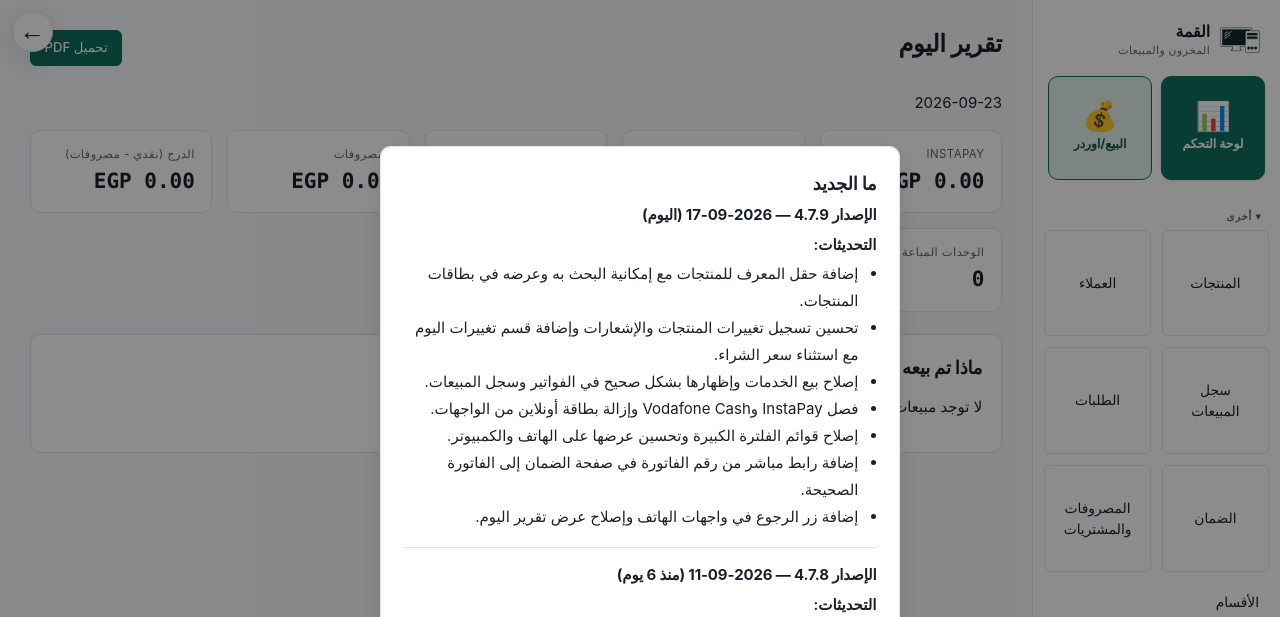
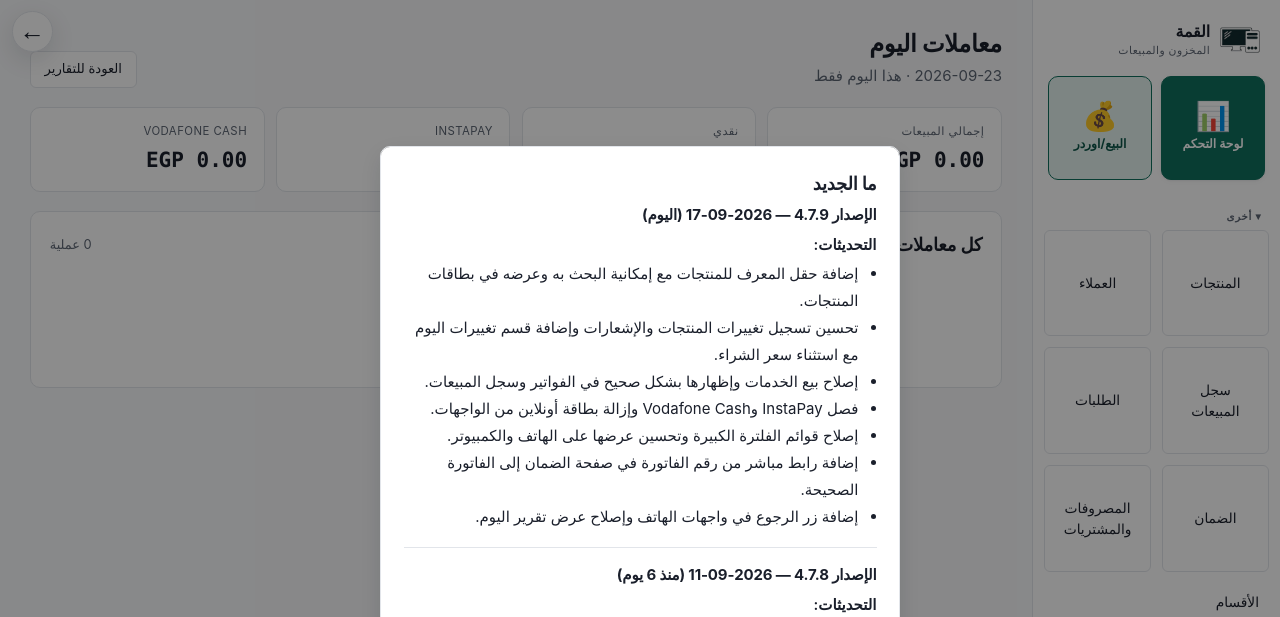
Before and after one commit to siefbisnes/Al-Qemmh-POS-APP, a Flask app: page /reports/today in a window 1280 px wide. Shown: the top 617 px of the page. Run offline with Flask 3, Linux system fonts and the light colour scheme; the visitor is signed in with stand-in values (Sample User, id 1); data that the repository does not hold is empty; parts of the project's set-up code (start-up, migrations or seed data) failed here and were passed over.

Commit message:
Donwload Pdf button Removed

```diff
--- a/app/routes/reports.py
+++ b/app/routes/reports.py
@@ -83,6 +83,10 @@ def index():
     # naturally rolls over at midnight even if the app has been running
     # for days without a restart.
     today_only_report = report_service.today_report()
+    today_key = datetime.now().date().isoformat()
+    today_transactions = report_service.financial_ledger(
+        f"{today_key} 00:00:00", f"{today_key}T23:59:59"
+    )["entries"]
 
     range_summary = report_service.date_range_summary(effective_from, date_to)
     ledger_entries = report_service.financial_ledger(effective_from, date_to)["entries"]
@@ -91,6 +95,7 @@ def index():
         "reports.html",
         drawer=drawer_report["drawer"],
         today_total=today_only_report["today_total"],
+        today_report_url=url_for("reports.today"),
         range_summary=range_summary,
         ledger_entries=ledger_entries,
         adjustment_targets=(
@@ -156,7 +161,17 @@ def delete_ledger_entry(entry_type, entry_id):
 
 @bp.route("/today")
 def today():
-    return render_template("today_report.html", report=report_service.today_report())
+    today_key = datetime.now().date().isoformat()
+    report = report_service.today_report()
+    transactions = report_service.financial_ledger(
+        f"{today_key} 00:00:00", f"{today_key}T23:59:59"
+    )["entries"]
+    return render_template(
+        "today_report.html",
+        report=report,
+        transactions=transactions,
+        today_key=today_key,
+    )
 
 
 @bp.route("/today/export.pdf")
--- a/app/templates/reports.html
+++ b/app/templates/reports.html
@@ -68,7 +68,11 @@
     <div class="value">{{ drawer|money }}</div>
     <button type="button" class="btn btn-sm" id="toggleReportsDetails" style="margin-top:1rem;">التفاصيل</button>
   </div>
-  <div class="stat-card"><div class="label">اليوم</div><div class="value">{{ today_total|money }}</div></div>
+  <a class="stat-card stat-card-link" href="{{ today_report_url }}" aria-label="فتح معاملات اليوم">
+    <div class="label">اليوم</div>
+    <div class="value">{{ today_total|money }}</div>
+    <span class="stat-card-action">عرض كل معاملات اليوم ←</span>
+  </a>
   <div class="stat-card"><div class="label">InstaPay</div><div class="value">{{ range_summary.instapay|money }}</div></div>
   <div class="stat-card"><div class="label">Vodafone Cash</div><div class="value">{{ range_summary.vodafone_cash|money }}</div></div>
 </div>
--- a/app/templates/today_report.html
+++ b/app/templates/today_report.html
@@ -1,37 +1,120 @@
 {% extends "base.html" %}
-{% block title %}تقرير اليوم — Al-Qemma{% endblock %}
+{% block title %}معاملات اليوم — القمة{% endblock %}
 {% block content %}
+<style>
+  .today-page { direction: rtl; }
+  .today-hero {
+    display: flex;
+    align-items: end;
+    justify-content: space-between;
+    gap: 1rem;
+    flex-wrap: wrap;
+    margin-bottom: 1.25rem;
+  }
+  .today-hero h1 { margin-bottom: .2rem; }
+  .today-date { color: var(--text-muted); margin: 0; }
+  .today-actions { display: flex; gap: .5rem; flex-wrap: wrap; }
+  .today-summary {
+    display: grid;
+    grid-template-columns: repeat(4, minmax(0, 1fr));
+    gap: .75rem;
+    margin-bottom: 1.25rem;
+  }
+  .today-summary .stat-card { min-width: 0; }
+  .today-summary .label { margin-bottom: .35rem; }
+  .today-summary .value { overflow-wrap: anywhere; }
+  .today-ledger-head {
+    display: flex;
+    align-items: center;
+    justify-content: space-between;
+    gap: 1rem;
+    margin-bottom: .85rem;
+  }
+  .today-ledger-head h2 { margin: 0; }
+  .today-count { color: var(--text-muted); font-size: .86rem; }
+  .today-ledger { display: grid; gap: .6rem; }
+  .today-entry {
+    display: grid;
+    grid-template-columns: 7rem minmax(0, 1fr) auto;
+    align-items: center;
+    gap: 1rem;
+    padding: .9rem 1rem;
+    border: 1px solid var(--border);
+    border-radius: var(--radius-sm);
+    background: var(--surface);
+  }
+  .today-entry-time { color: var(--text-muted); font-size: .82rem; direction: ltr; text-align: right; }
+  .today-entry-description { min-width: 0; overflow-wrap: anywhere; }
+  .today-entry-description a { font-weight: 600; }
+  .today-entry-kind { display: block; color: var(--text-muted); font-size: .78rem; margin-top: .2rem; }
+  .today-entry-amount { text-align: left; white-space: nowrap; font-weight: 700; }
+  .today-entry-amount.incoming { color: var(--accent); }
+  .today-entry-amount.outgoing { color: var(--danger); }
+  .today-empty { text-align: center; padding: 2.5rem 1rem; color: var(--text-muted); }
+  .stat-card-link { color: inherit; text-decoration: none; transition: transform .15s ease, border-color .15s ease; }
+  .stat-card-link:hover { text-decoration: none; transform: translateY(-2px); border-color: var(--accent); }
+  .stat-card-action { display: block; margin-top: .65rem; color: var(--accent); font-size: .78rem; font-weight: 600; }
+  @media (max-width: 760px) {
+    .today-summary { grid-template-columns: repeat(2, minmax(0, 1fr)); }
+    .today-entry { grid-template-columns: 1fr auto; gap: .45rem .75rem; }
+    .today-entry-time { grid-column: 1 / -1; text-align: right; }
+    .today-entry-description { grid-column: 1; }
+    .today-entry-amount { grid-column: 2; grid-row: 2; }
+  }
+  @media (max-width: 420px) {
+    .today-summary { grid-template-columns: 1fr; }
+  }
+</style>
 
-<div class="page-header">
-  <h1>تقرير اليوم</h1>
-  <a href="{{ url_for('reports.today_report_export_pdf') }}" class="btn btn-primary">تحميل PDF</a>
-</div>
+<div class="today-page">
+  <div class="today-hero">
+    <div>
+      <h1>معاملات اليوم</h1>
+      <p class="today-date">{{ today_key }} · هذا اليوم فقط</p>
+    </div>
+    <div class="today-actions">
+      <a href="{{ url_for('reports.index') }}" class="btn">العودة للتقارير</a>
+    </div>
+  </div>
 
-<div dir="rtl" style="text-align:right;">
-  <p class="subtitle">{{ report.date }}</p>
-
-  <div class="stat-grid">
+  <div class="today-summary">
+    <div class="stat-card"><div class="label">إجمالي المبيعات</div><div class="value">{{ report.total_revenue|money }}</div></div>
+    <div class="stat-card"><div class="label">نقدي</div><div class="value">{{ report.payments.cash|money }}</div></div>
     <div class="stat-card"><div class="label">InstaPay</div><div class="value">{{ report.instapay|money }}</div></div>
     <div class="stat-card"><div class="label">Vodafone Cash</div><div class="value">{{ report.vodafone_cash|money }}</div></div>
-    <div class="stat-card"><div class="label">نقدي</div><div class="value">{{ report.payments.cash|money }}</div></div>
-    <div class="stat-card"><div class="label">المصروفات</div><div class="value">{{ report.expenses_total|money }}</div></div>
-    <div class="stat-card"><div class="label">الدرج (نقدي - مصروفات)</div><div class="value">{{ report.drawer|money }}</div></div>
-    <div class="stat-card"><div class="label">الوحدات المباعة</div><div class="value">{{ report.units_sold }}</div></div>
   </div>
 
-  <div class="panel">
-    <h2>ماذا تم بيعه</h2>
-    {% if report.sold_summary %}
-      <table class="data-table">
-        <tr><th>الصنف</th><th>الكمية</th></tr>
-        {% for item in report.sold_summary %}
-          <tr><td>{{ item.product_name }}</td><td>{{ item.quantity }}</td></tr>
+  <section class="panel">
+    <div class="today-ledger-head">
+      <h2>كل معاملات اليوم</h2>
+      <span class="today-count">{{ transactions|length }} عملية</span>
+    </div>
+
+    {% if transactions %}
+      <div class="today-ledger">
+        {% for entry in transactions %}
+          {% set incoming = entry.credit and entry.credit > 0 %}
+          <article class="today-entry">
+            <time class="today-entry-time">{{ (entry.date|localdt).split(' ')[1][:5] if ' ' in (entry.date|localdt) else (entry.date or '')[11:16] }}</time>
+            <div class="today-entry-description">
+              {% if entry.url %}<a href="{{ entry.url }}">{{ entry.description }}</a>{% else %}{{ entry.description }}{% endif %}
+              <span class="today-entry-kind">
+                {% if entry.type == 'sale' %}بيع
+                {% elif entry.type == 'purchase' %}مشتريات
+                {% elif entry.type == 'expense' %}مصروفات
+                {% elif entry.type == 'writeoff' %}هالك
+                {% else %}تعديل{% endif %}
+              </span>
+            </div>
+            <div class="today-entry-amount {{ 'incoming' if incoming else 'outgoing' }}">
+              {{ '+' if incoming else '-' }}{{ (entry.credit if incoming else entry.debit)|money }}
+            </div>
+          </article>
         {% endfor %}
-      </table>
+      </div>
     {% else %}
-      <p>لا توجد مبيعات اليوم حتى الآن.</p>
+      <div class="today-empty">لا توجد معاملات مسجلة اليوم حتى الآن.</div>
     {% endif %}
-  </div>
+  </section>
 </div>
-
 {% endblock %}
```
